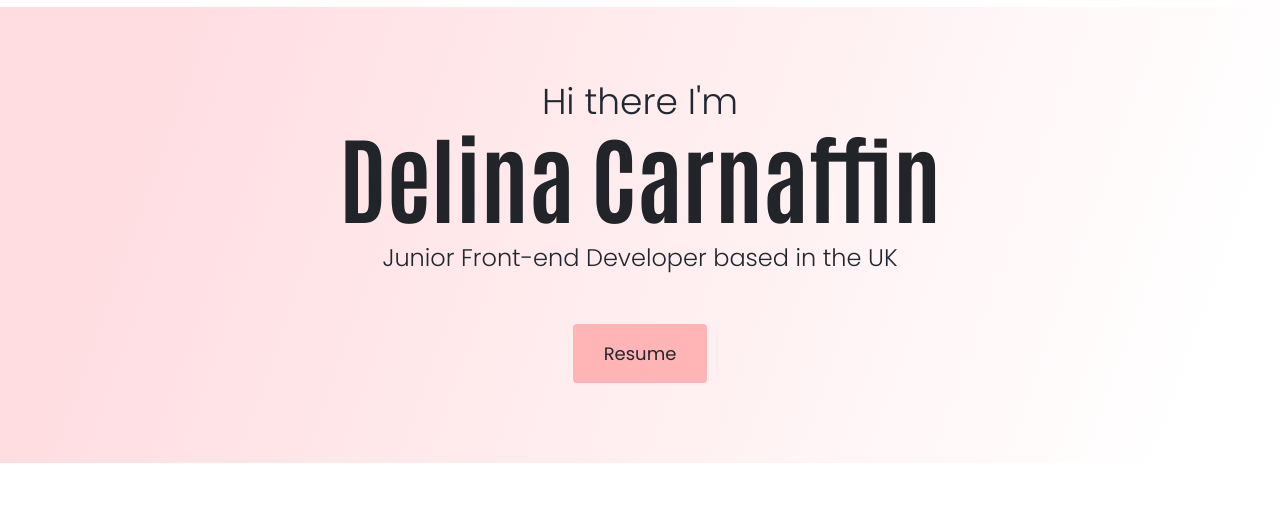
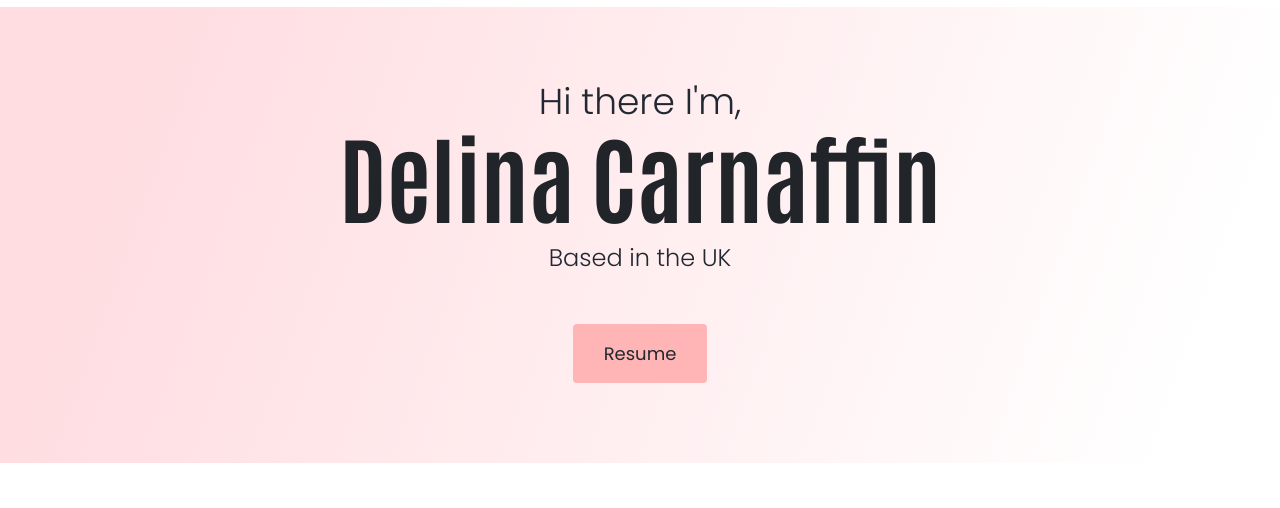
Before and after one commit to nina88c/portfolio, a plain HTML site: page index.html in a window 1280 px wide. Shown: the part 63-571 px from the top of the page. Drawn offline with nearby package versions, Linux system fonts and the light colour scheme.

Commit message:
Update index.html

```diff
--- a/index.html
+++ b/index.html
@@ -29,7 +29,7 @@
       name="description"
       content="A front-end developer passionate about creating interactive application and experiences on the web."
     />
-    <title>Delina Carnaffin | Portfolio | Web Developer</title>
+    <title>Delina Carnaffin | Portfolio </title>
   </head>
   <body>
     <div class="container">
@@ -64,9 +64,9 @@
       </nav>
     </div>
     <div class="hero">
-      <p>Hi there I'm</p>
+      <p>Hi there I'm,</p>
       <h1>Delina Carnaffin</h1>
-      <h2 class="mb-5">Junior Front-end Developer based in the UK</h2>
+      <h2 class="mb-5">Based in the UK</h2>
 
     <div>
          <a href="https://www.canva.com/design/DAF3iRQLRk4/k03BbzvUFy_SWQFc9KFcjA/edit?utm_content=DAF3iRQLRk4&utm_campaign=designshare&utm_medium=link2&utm_source=sharebutton" class="btn btn-branding"  target="_blank"
```
